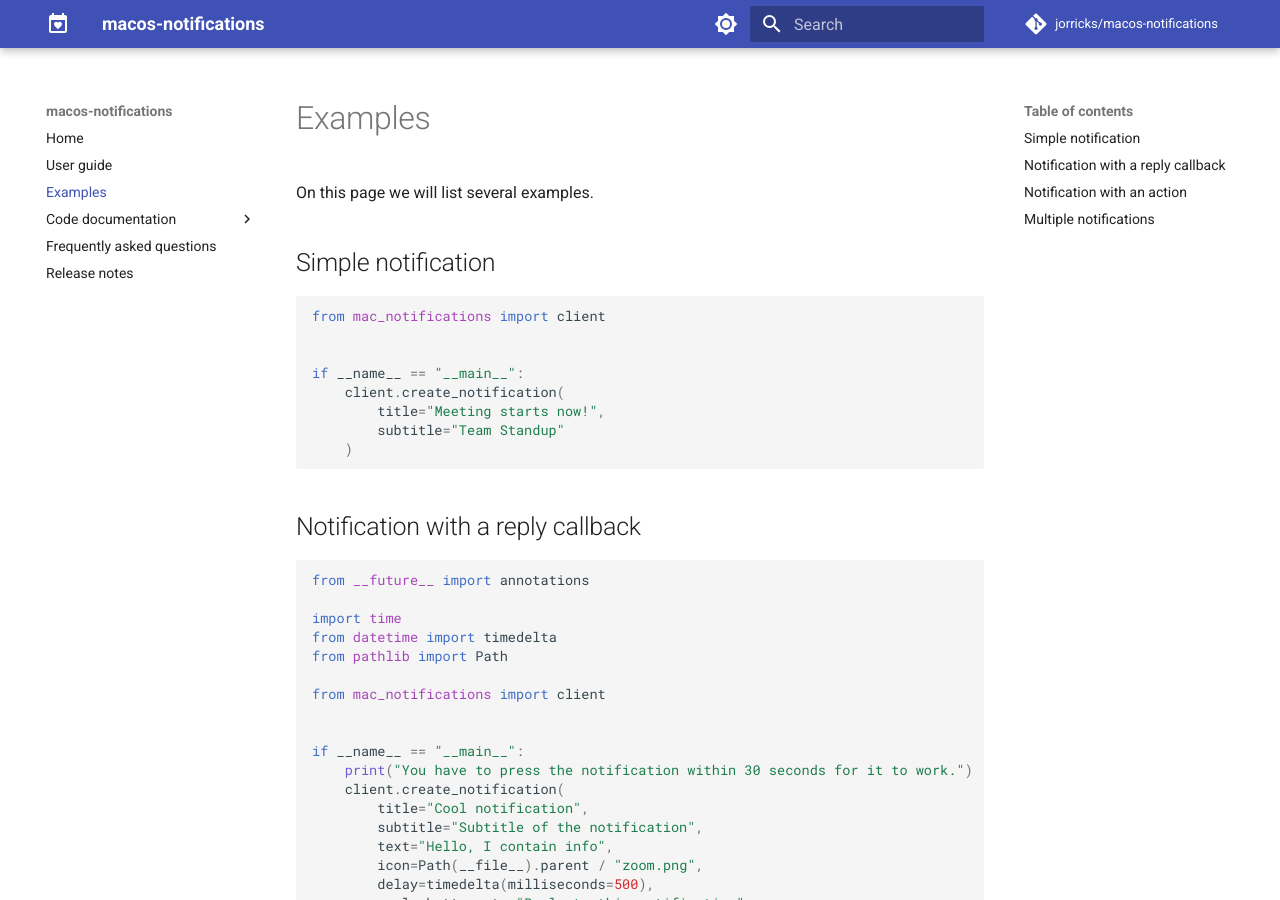
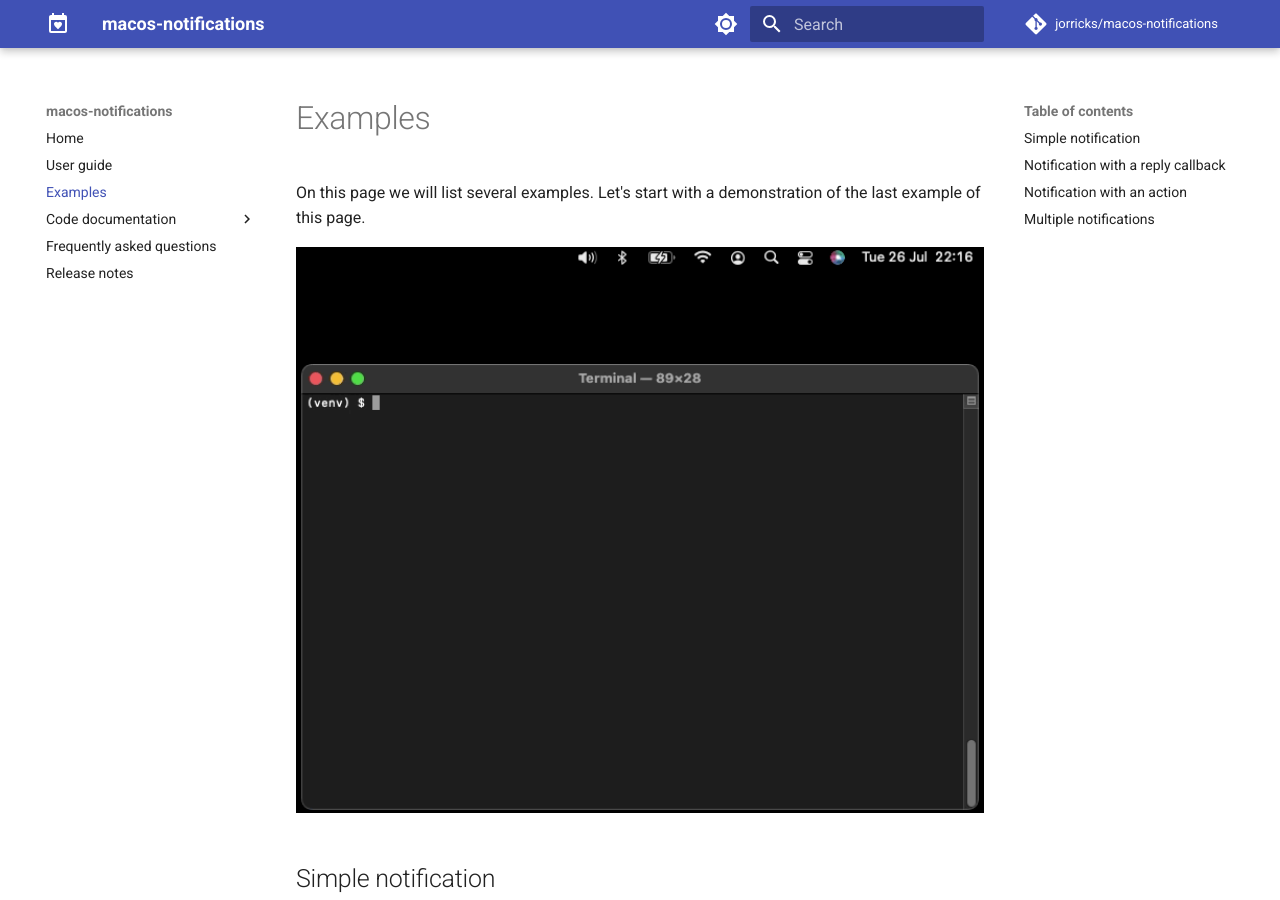
Before and after one commit to Jorricks/macos-notifications, an MkDocs documentation site: the page built from docs/examples.md, in a window 1280 px wide and 900 px high. Built offline with MkDocs 1.6.1 and Material for MkDocs 9.7.7, drawn with Linux system fonts in a browser that asks for light colours; comment, search, counter and statistics services are not loaded.

Commit message:
📝 Documentation update

````diff
--- a/docs/examples.md
+++ b/docs/examples.md
@@ -1,5 +1,10 @@
 # Examples
-On this page we will list several examples.
+
+On this page we will list several examples. Let's start with a demonstration of the last example of this page.
+
+<p align="center">
+<a href="#Multiple notifications"><img src="../img/example-run.gif" alt="macos-notifications" width="800px"></a>
+</p>
 
 ## Simple notification
 ```python
````
Also changed, not shown: README.md (+17 -11 lines), docs/faq.md (+10 -0 lines), docs/index.md (+16 -10 lines), docs/img/enable-notifications.png (added), docs/img/example-run.gif (added), docs/img/macos-notifications.png (renamed from docs/macos-notifications.png), examples/img/chat.png (added), 5 other files.
